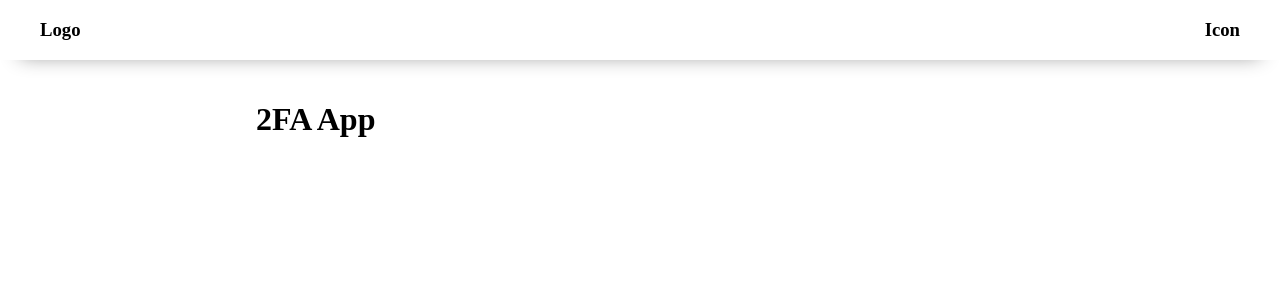
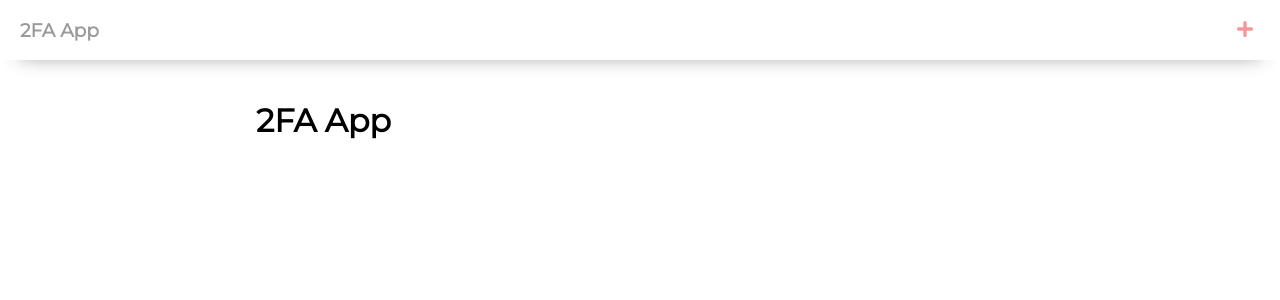
Before and after one commit to junaidn/2fa-web, a React (Create React App) app: page / in a window 1280 px wide. Shown: the top 300 px of the page. Built offline with nearby package versions, Linux system fonts and the light colour scheme.

Commit message:
add icon button and changes in header

```diff
--- a/src/AppRouter.tsx
+++ b/src/AppRouter.tsx
@@ -7,14 +7,14 @@ import {Header} from './components/Header/Header';
 export const AppRouter = () => {
   return (
     <>
-      <Header />
-      <Layout>
-        <BrowserRouter>
+      <BrowserRouter>
+        <Header />
+        <Layout>
           <Routes>
             <Route path="/" element={<Home />} />
           </Routes>
-        </BrowserRouter>
-      </Layout>
+        </Layout>
+      </BrowserRouter>
     </>
   );
 };
--- a/src/components/Header/Header.scss
+++ b/src/components/Header/Header.scss
@@ -7,11 +7,14 @@
     width: 100%;
 
     &__container {
-        margin: 0 40px;
+        margin: 0 20px;
         height: 60px;
         display: flex;
         justify-content: space-between;
         align-items: center;
         white-space: nowrap;
+        h3 {
+            color: $dustyGray;
+        }
     }
 }
--- a/src/components/Header/Header.tsx
+++ b/src/components/Header/Header.tsx
@@ -1,11 +1,17 @@
 import React from 'react';
+import {IconButton} from '../IconButton/IconButton';
+import {FaPlus} from 'react-icons/fa';
+import {useNavigate} from 'react-router-dom';
+import {addNewServicePage} from '../../utils/app-routes';
 
 export const Header = () => {
+  const navigate = useNavigate();
+
   return (
     <header className="header">
         <div className="header__container">
-            <h3>Logo</h3>
-            <h3>Icon</h3>
+            <h3>2FA App</h3>
+            <IconButton icon={<FaPlus size={18} color="#f6989b" />} onClick={() => navigate(addNewServicePage)} />
         </div>
     </header>
   );
--- /dev/null
+++ b/src/components/IconButton/IconButton.scss
@@ -0,0 +1,9 @@
+.icon-button {
+    border: 0;
+    background-color: $white;
+    cursor: pointer;
+    border-radius: 50%;
+    &:hover {
+        opacity: 0.7;
+    }
+}
--- /dev/null
+++ b/src/components/IconButton/IconButton.tsx
@@ -0,0 +1,13 @@
+import React, {FC} from 'react';
+
+interface IProps extends React.ButtonHTMLAttributes<HTMLButtonElement> {
+    icon: React.ReactNode;
+}
+
+export const IconButton: FC<IProps> = ({icon, title, ...props}) => {
+  return (
+    <button className="icon-button" title={title} {...props}>
+        {icon}
+    </button>
+  );
+};
--- a/src/styles/colors.scss
+++ b/src/styles/colors.scss
@@ -1,2 +1,3 @@
 $black: #000000;
-$wewak: #f6989b;
+$white: #ffffff;
+$dustyGray: #9a9a9a;
--- a/src/styles/global.scss
+++ b/src/styles/global.scss
@@ -1,3 +1,5 @@
+@import url('https://fonts.googleapis.com/css2?family=Montserrat&display=swap');
+
 body {
-    // background-color: black;
+    font-family: 'Montserrat', sans-serif;
 }
--- a/src/styles/main.scss
+++ b/src/styles/main.scss
@@ -2,5 +2,6 @@
 @import './colors.scss';
 @import './box-shadow.scss';
 @import './global.scss';
+@import '../components/IconButton/IconButton.scss';
 @import '../components/Header/Header.scss';
 @import '../components/Layout/Layout.scss';
--- /dev/null
+++ b/src/utils/app-routes.ts
@@ -0,0 +1 @@
+export const addNewServicePage = '/add';
```
